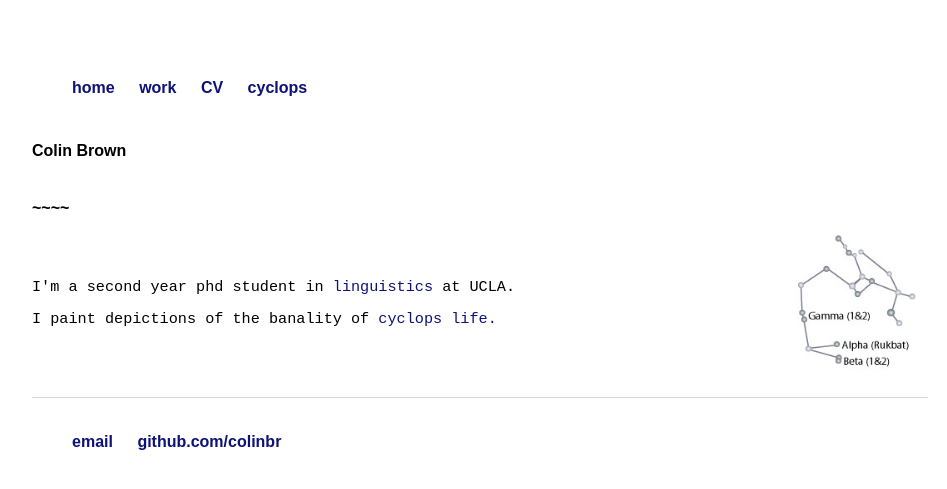
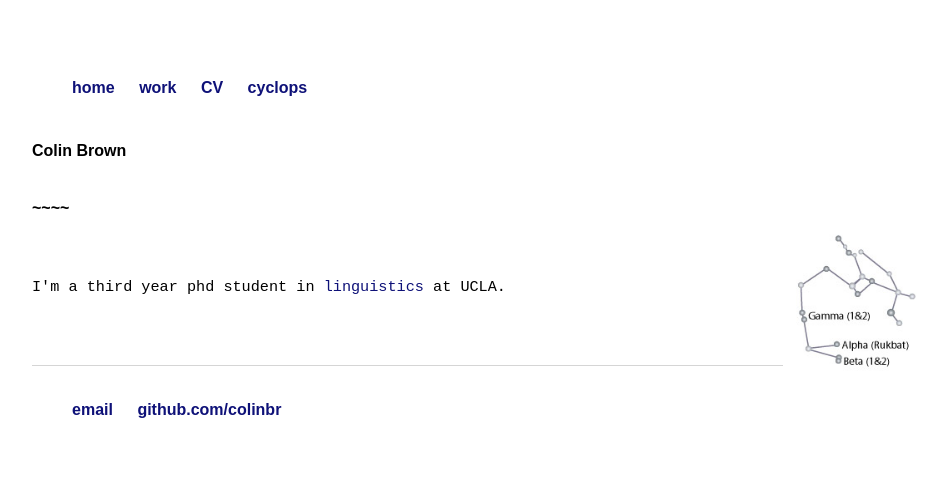
Before and after one commit to colinbr/OLD-colinbr.github.io, a Jekyll site: the page built from index.html, in a window 1280 px wide. Shown: the top 489 px of the page, without its empty margins (160-1107 px from the left). Built offline with Jekyll 4.4.1, drawn with Linux system fonts in a browser that asks for light colours; some web fonts are replaced.

Commit message:
Update index.html

```diff
--- a/index.html
+++ b/index.html
@@ -15,8 +15,7 @@ cyclops: passive
 	     style="float:right;width:145px;height:145px;">
 	<br>
 	<br>
-	<p>I'm a second year phd student in <a href="/research">linguistics</a> at UCLA.</p>
-	<p>I paint depictions of the banality of <a href="/cyclops">cyclops life.</a></p>
+	<p>I'm a third year phd student in <a href="/research">linguistics</a> at UCLA.</p>
 	<br>
 	<br>
 	<br>
```
